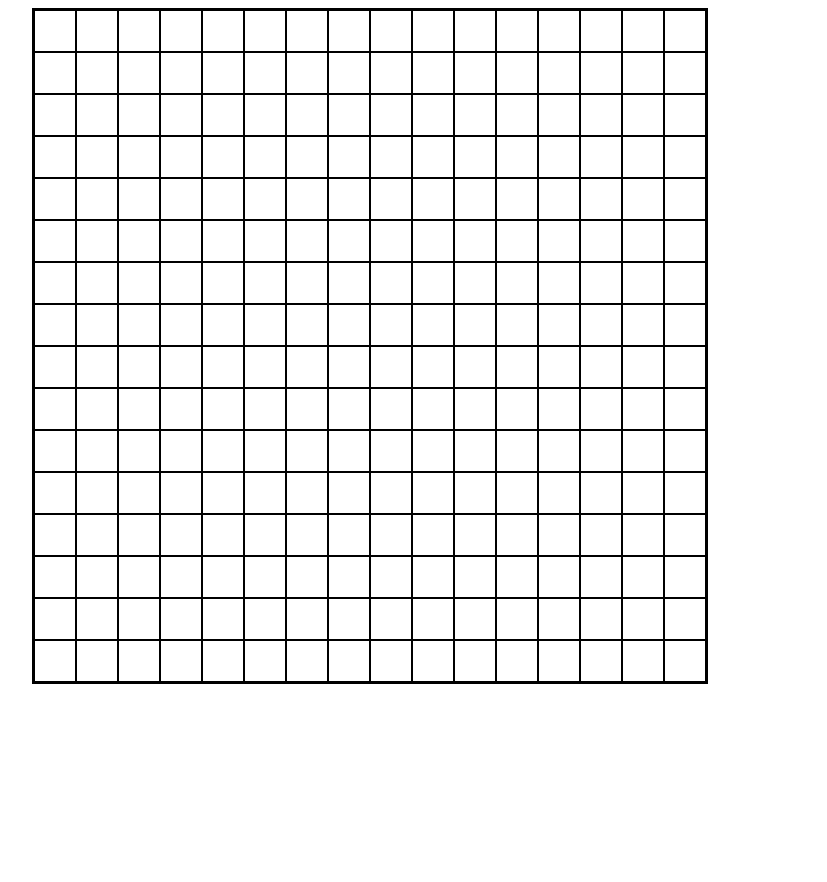
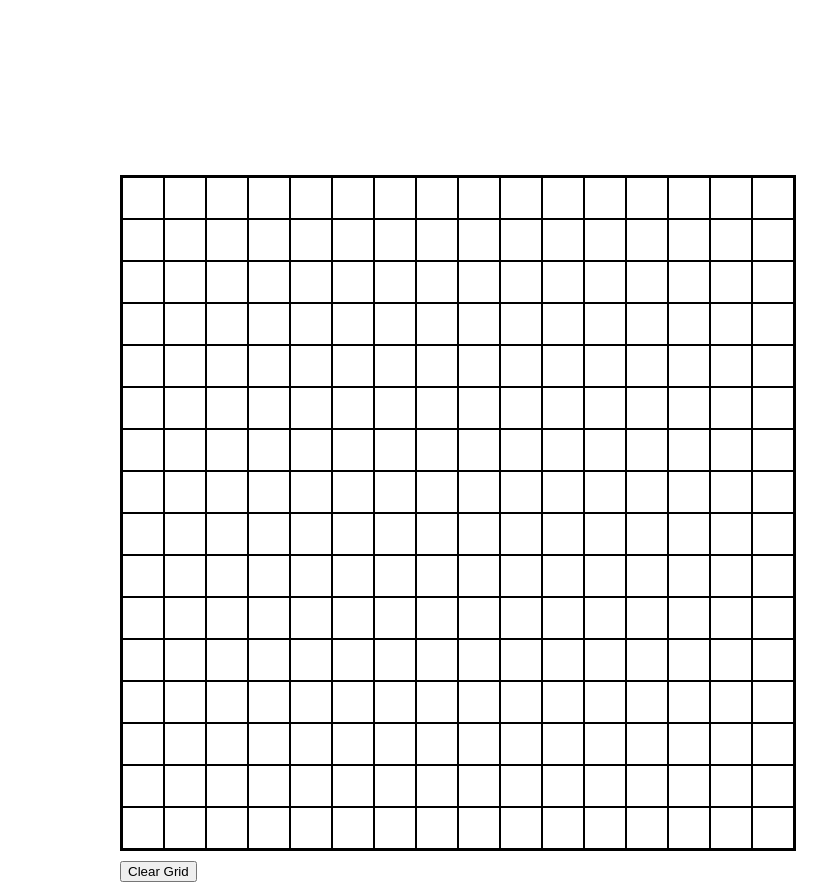
Before and after one commit to tsvng/etch-a-sketch, a plain HTML site: page index.html in a window 1280 px wide. Shown: the whole page, without its empty margins (270-1097 px from the left). Before the commit the page ends 800 px from the top, so only its background shows below. Drawn offline with Linux system fonts and the light colour scheme.

Commit message:
Add color change on hover

```diff
--- a/index.html
+++ b/index.html
@@ -9,5 +9,6 @@
     </head>
     <body>
         <div class="grid-container"></div>
+        <button class="clear">Clear Grid</button>
     </body>
 </html>
--- a/script.js
+++ b/script.js
@@ -14,3 +14,10 @@ for (let j = 0; j < 16; j++) {
 for (let i = 0; i < 16; i++) {
     grid.appendChild(gridRow.cloneNode(true));
 }
+
+const gridPieces = document.querySelectorAll(".grid-piece");
+gridPieces.forEach((piece) =>
+    piece.addEventListener("mouseenter", function (e) {
+        piece.classList.add("touched");
+    })
+);
--- a/style.css
+++ b/style.css
@@ -1,23 +1,23 @@
-body,
-div {
-    display: flex;
-}
-
 body {
-    justify-content: center;
+    max-width: 500px;
+    margin: auto;
+    margin-top: 175px;
 }
 
 .grid-container {
+    display: flex;
     border: solid 2px black;
-    justify-content: center;
-    align-items: center;
     flex-wrap: wrap;
     width: 672px;
+    margin-bottom: 10px;
 }
 
 .grid-piece {
     border: 1px solid;
-    display: border-box;
     height: 40px;
     width: 40px;
 }
+
+.touched {
+    background-color: aquamarine;
+}
```
